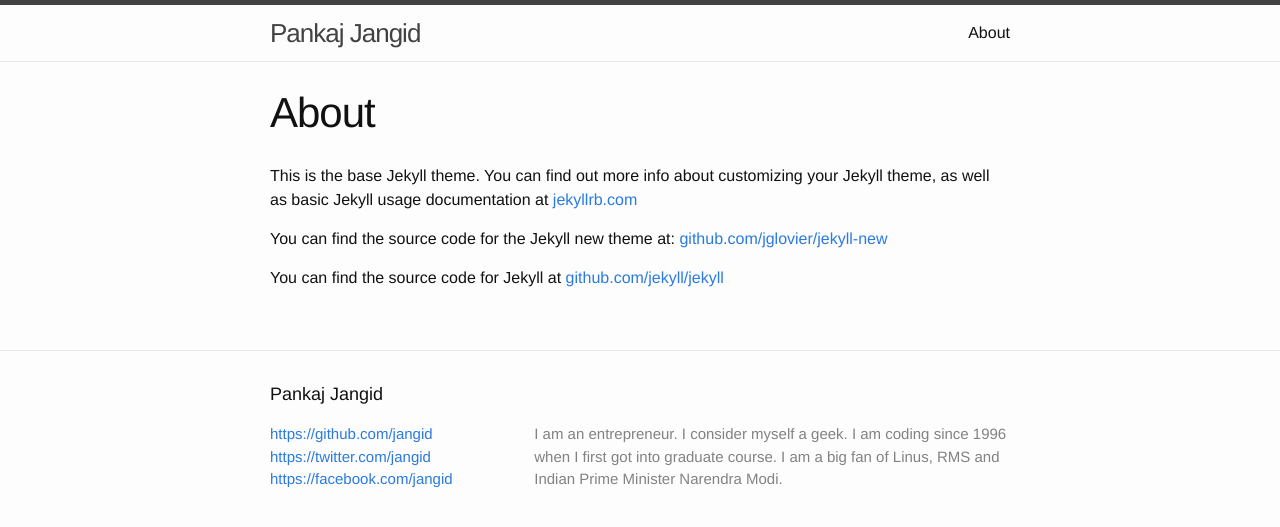
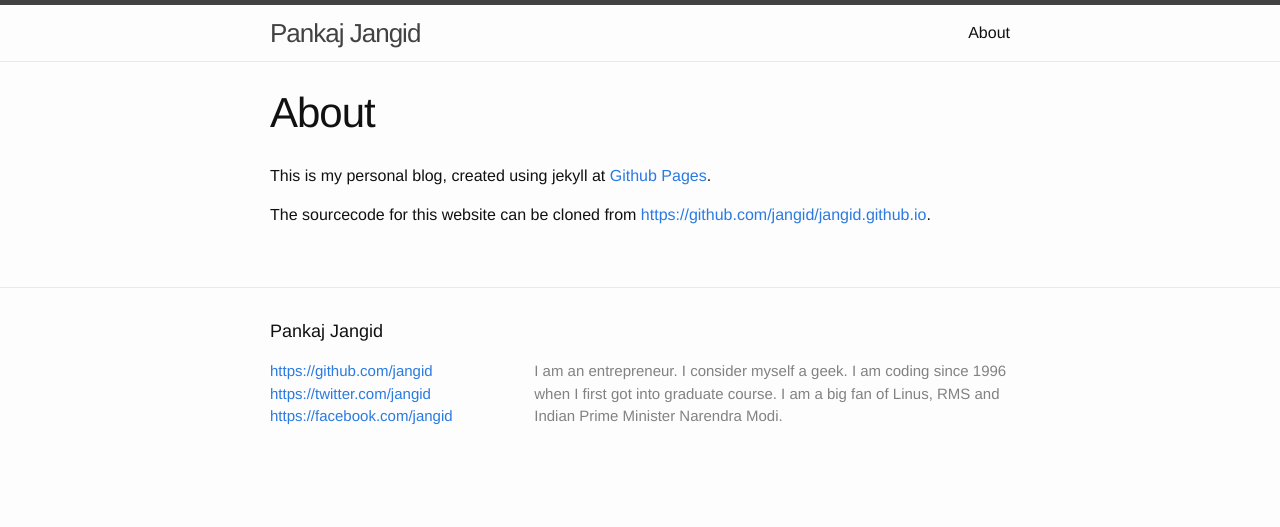
Before and after one commit to jangid/jangid.github.io, a Jekyll site: the page built from about.md, in a window 1280 px wide. Shown: the top 527 px of the page. Built offline with Jekyll 4.4.1, drawn with Linux system fonts in a browser that asks for light colours.

Commit message:
Wrote about page.

```diff
--- a/about.md
+++ b/about.md
@@ -4,8 +4,6 @@ title: About
 permalink: /about/
 ---
 
-This is the base Jekyll theme. You can find out more info about customizing your Jekyll theme, as well as basic Jekyll usage documentation at [jekyllrb.com](http://jekyllrb.com/)
+This is my personal blog, created using jekyll at [Github Pages](http://pages.github.com).
 
-You can find the source code for the Jekyll new theme at: [github.com/jglovier/jekyll-new](https://github.com/jglovier/jekyll-new)
-
-You can find the source code for Jekyll at [github.com/jekyll/jekyll](https://github.com/jekyll/jekyll)
+The sourcecode for this website can be cloned from [https://github.com/jangid/jangid.github.io](https://github.com/jangid/jangid.github.io).
```
